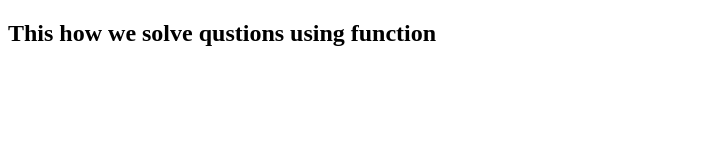
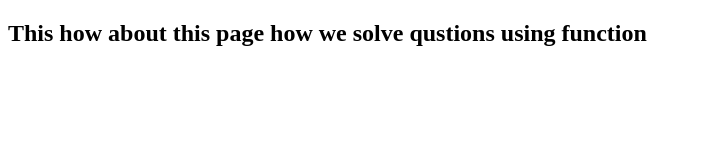
Before and after one commit to Negash-Israel/function-and-condition-in-js, a plain HTML site: page index.html in a window 1280 px wide. Shown: the whole page, without its empty margins (0-701 px from the left). Drawn offline with Linux system fonts and the light colour scheme.

Commit message:
thsi is the pages

```diff
--- a/index.html
+++ b/index.html
@@ -9,7 +9,7 @@
 </head>
 
 <body>
-  <h2>This how we solve qustions using function</h2>
+  <h2>This how about this page  how we solve qustions using function</h2>
   <!-- link js file -->
   <script src="script.js"></script>
 </body>
```
